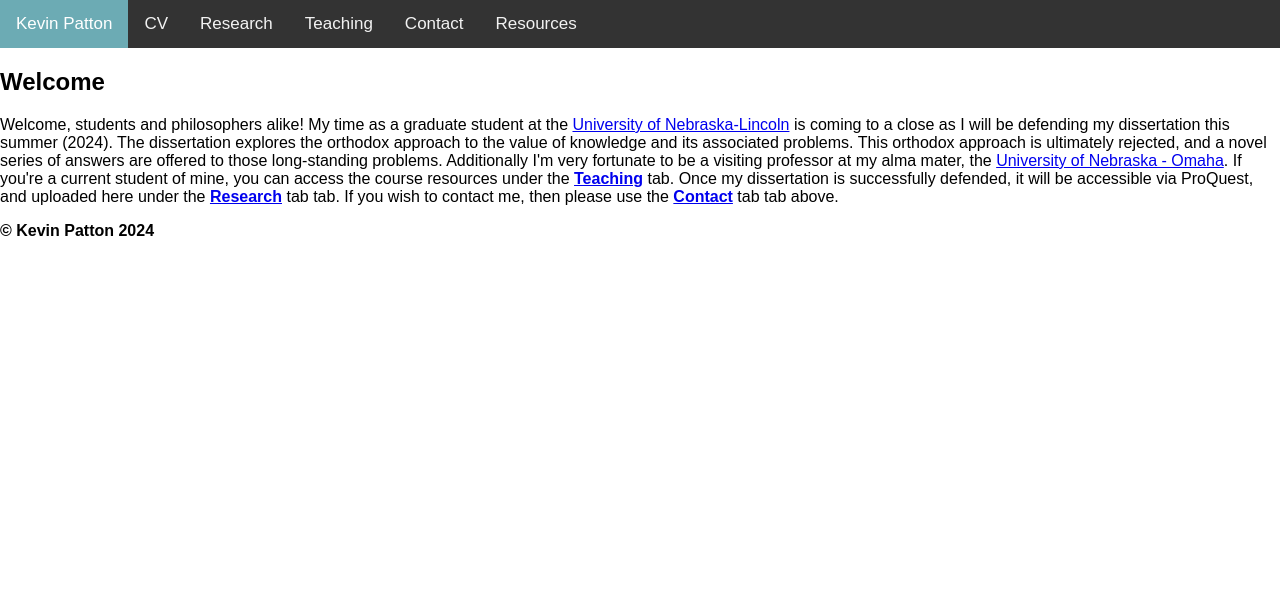
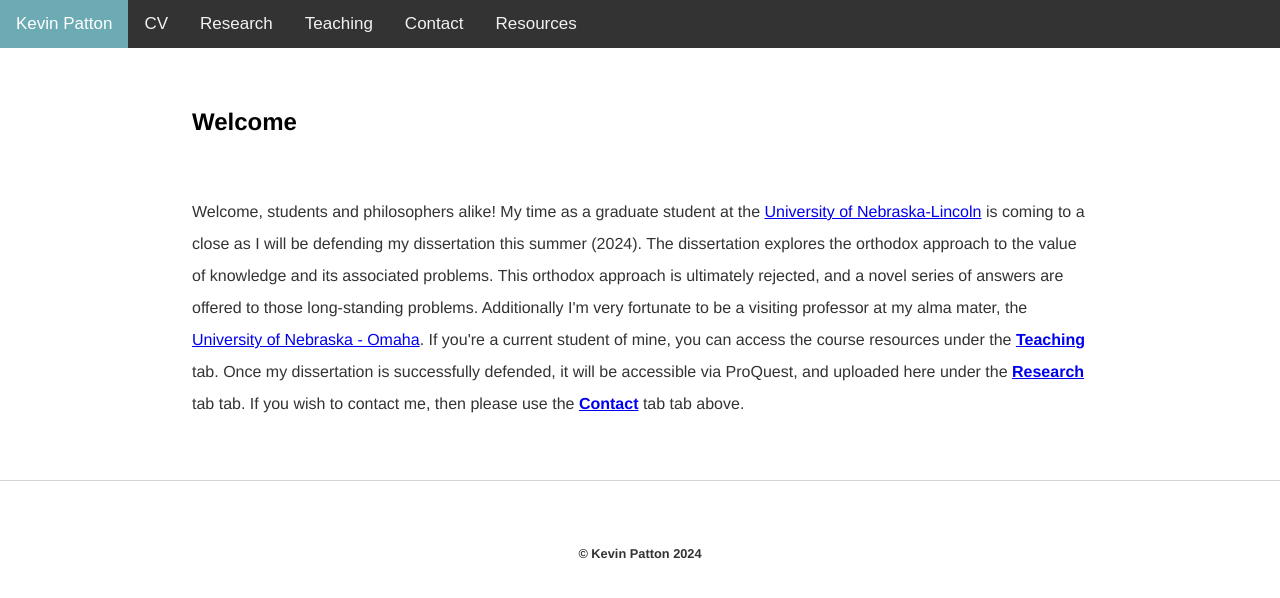
Before and after one commit to kevinjpatton/kevinjpatton.github.io, a Jekyll site: the page built from test.html, in a window 1280 px wide. Shown: the top 598 px of the page. Built offline with Jekyll 4.4.1, drawn with Linux system fonts in a browser that asks for light colours; Markdown is read by kramdown in place of the engine named in the settings.

Commit message:
Update test.css

```diff
--- a/css/test.css
+++ b/css/test.css
@@ -32,6 +32,44 @@
   display: none;
 }
 
+h1 {
+    margin: 60px auto;
+    width: 70%;
+    font-size: 2.5em;
+    font-family: 'Helvetica', 'Arial', 'Sans-Serif';
+}
+
+h2 {
+    margin: 60px auto;
+    width: 70%;
+    font-size: 1.5em;
+    font-family: 'Helvetica', 'Arial', 'Sans-Serif';
+}
+
+h3 {
+    margin: 60px auto;
+    width: 70%;
+    font-size: 1em;
+    font-family: 'Helvetica', 'Arial', 'Sans-Serif';
+}
+
+
+p {
+    margin: 60px auto;
+    width: 70%;
+    font-size: 1em;
+    line-height: 2.0em;
+    color: #333;
+    font-family: 'Helvetica', 'Arial', 'Sans-Serif';
+    word-wrap: break-word;
+}
+
+footer {
+    text-align: center;
+    border-top: 1px solid #d5d5d5;
+    font-size: .8em;
+}
+
 /* Table Styles */
 table {
   border-collapse: collapse; /* Make table borders touch */
```
